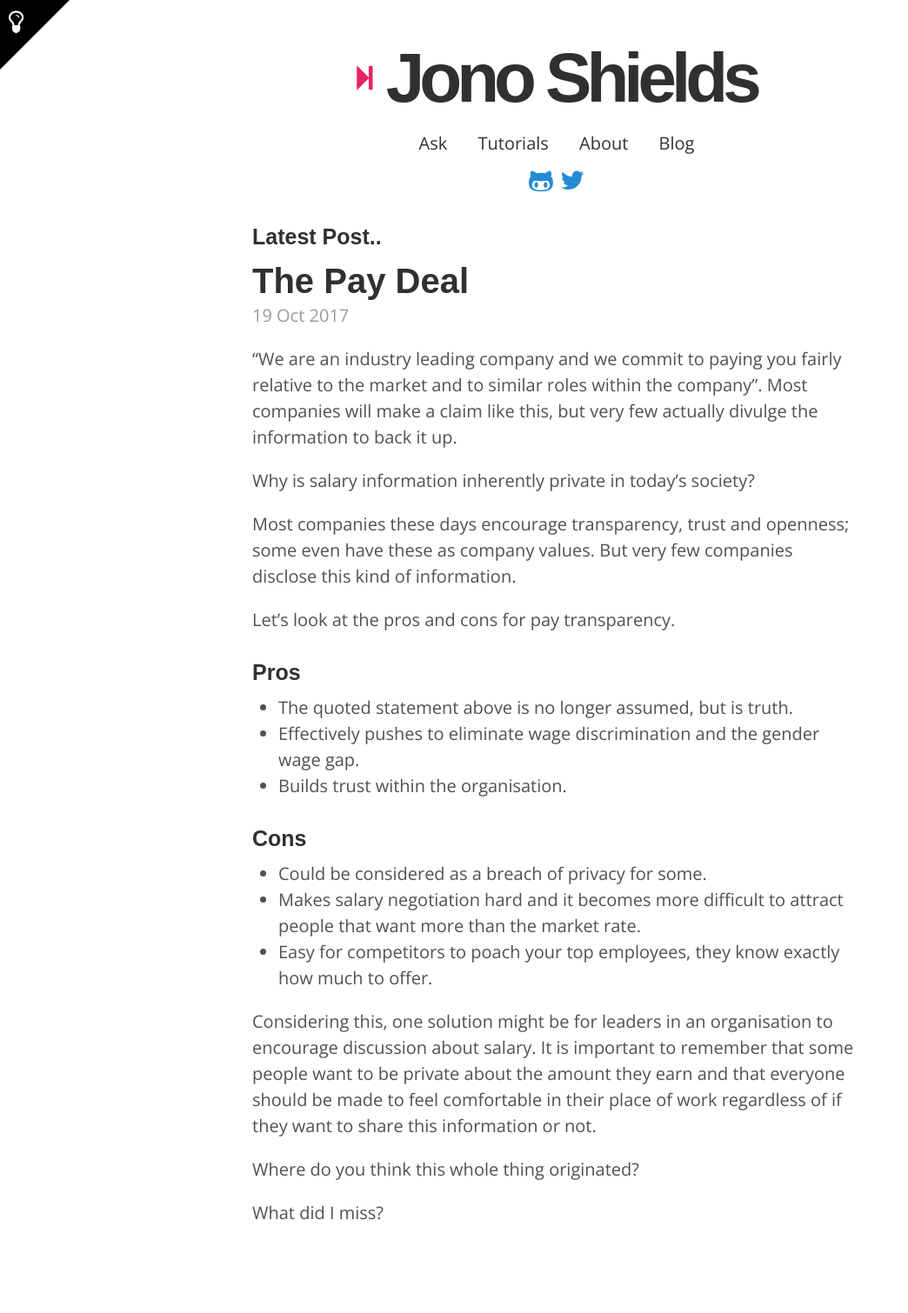
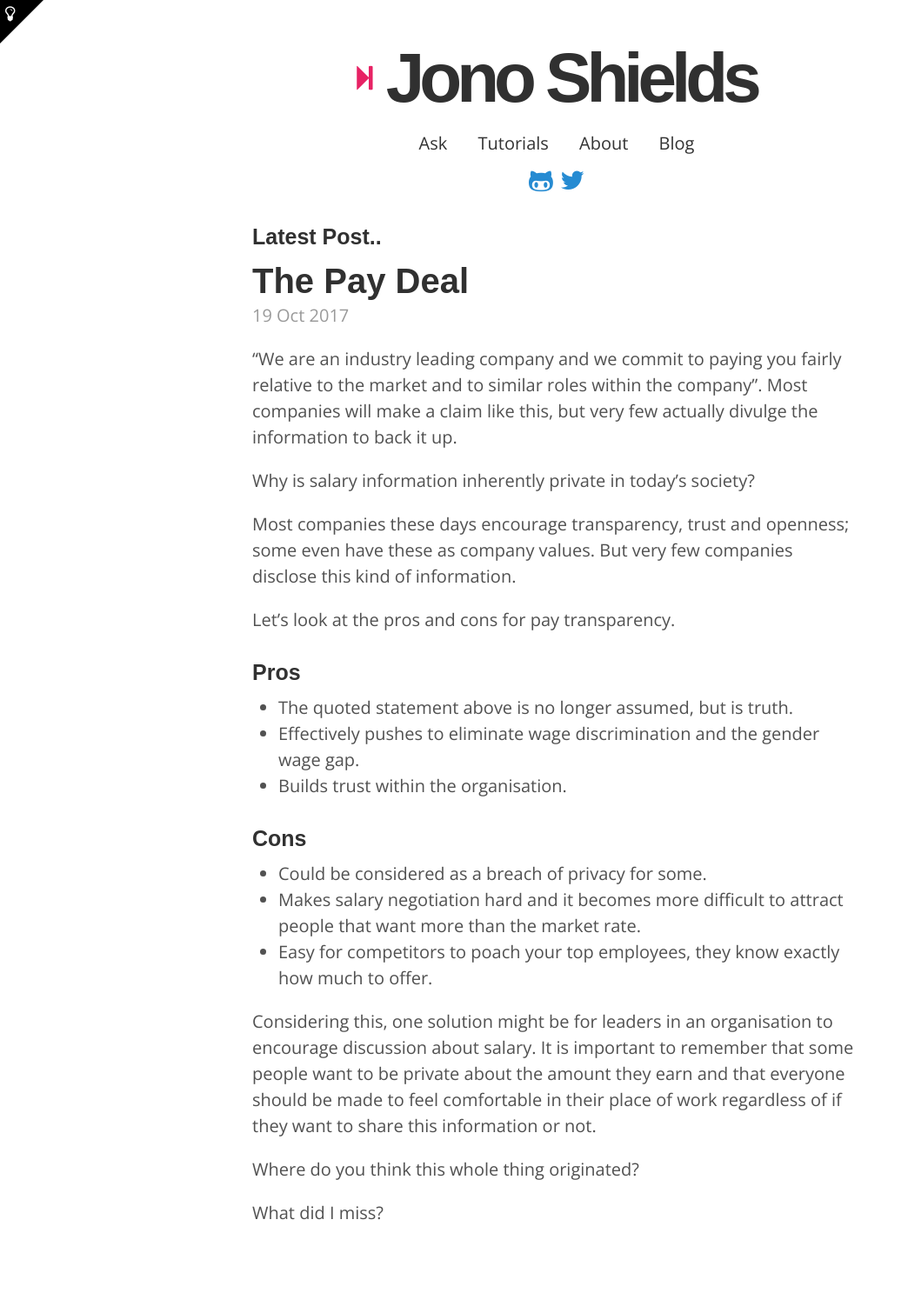
Before and after one commit to foopod/blog-2.0, a Jekyll site: the page built from index.html, in a window 1280 px wide. Shown: the whole page at 87% size, without its empty margins (0-1044 px from the left). Built offline with Jekyll 4.4.1, drawn with Linux system fonts in a browser that asks for light colours; nearby versions of some CDN libraries; some web fonts are replaced; the list of posts is cut into pages by our own code; comment, search, counter and statistics services are not loaded.

Commit message:
dark mode

```diff
--- a/public/css/style.css
+++ b/public/css/style.css
@@ -682,10 +682,10 @@
 
 /** Dark Mode **/
 #darkmode-icon{
-  font-size: 30px;
+  font-size: 20px;
   position: absolute;
-  top:10px;
-  left:10px;
+  top:6px;
+  left:6px;
   z-index: 10;
   color:#fff;
 }
@@ -698,11 +698,11 @@
   position: absolute;
   top:0px;
   left:0px;
-  width: 0; height: 0; border-top: 80px solid black; border-right: 80px solid transparent;
+  width: 0; height: 0; border-top: 50px solid black; border-right: 50px solid transparent;
 }
 
 #dark #darkmode-backdrop{
-  border-top: 100px solid #fff;
+  border-top: 50px solid #fff;
 }
 
 #dark body{
```
